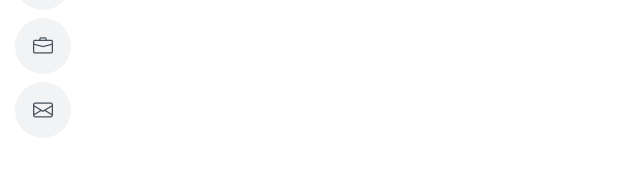
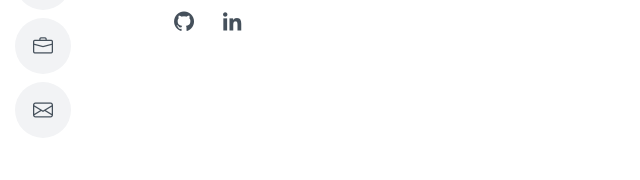
Before and after one commit to clementvna/clementvna.github.io, a plain HTML site: page index.html in a window 1280 px wide. Shown: the part 446-626 px from the top of the page, 0-640 px from the left. Drawn offline with nearby package versions, Linux system fonts and the light colour scheme.

Commit message:
Fixed missing icons

```diff
--- a/index.html
+++ b/index.html
@@ -15,6 +15,7 @@
   <link href="https://unpkg.com/aos@2.3.1/dist/aos.css" rel="stylesheet">
   <link href="https://cdn.jsdelivr.net/npm/bootstrap@5.3.6/dist/css/bootstrap.min.css" rel="stylesheet" integrity="sha384-4Q6Gf2aSP4eDXB8Miphtr37CMZZQ5oXLH2yaXMJ2w8e2ZtHTl7GptT4jmndRuHDT" crossorigin="anonymous">
   <link rel="stylesheet" href="https://cdn.jsdelivr.net/npm/bootstrap-icons@1.13.1/font/bootstrap-icons.min.css">
+  <link rel="stylesheet" href="https://cdn.jsdelivr.net/npm/boxicons@latest/css/boxicons.min.css">
 
   <link href="assets/css/style.css" rel="stylesheet">
 </head>
```
